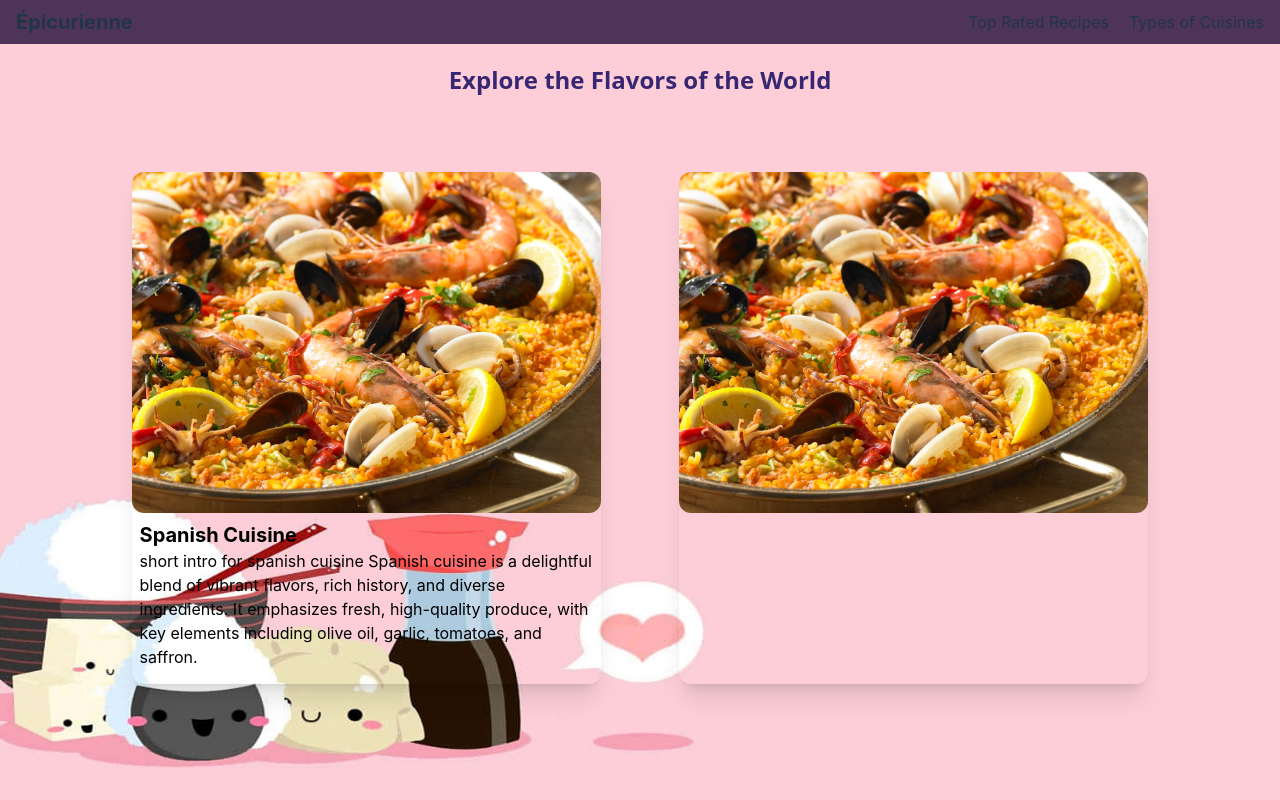
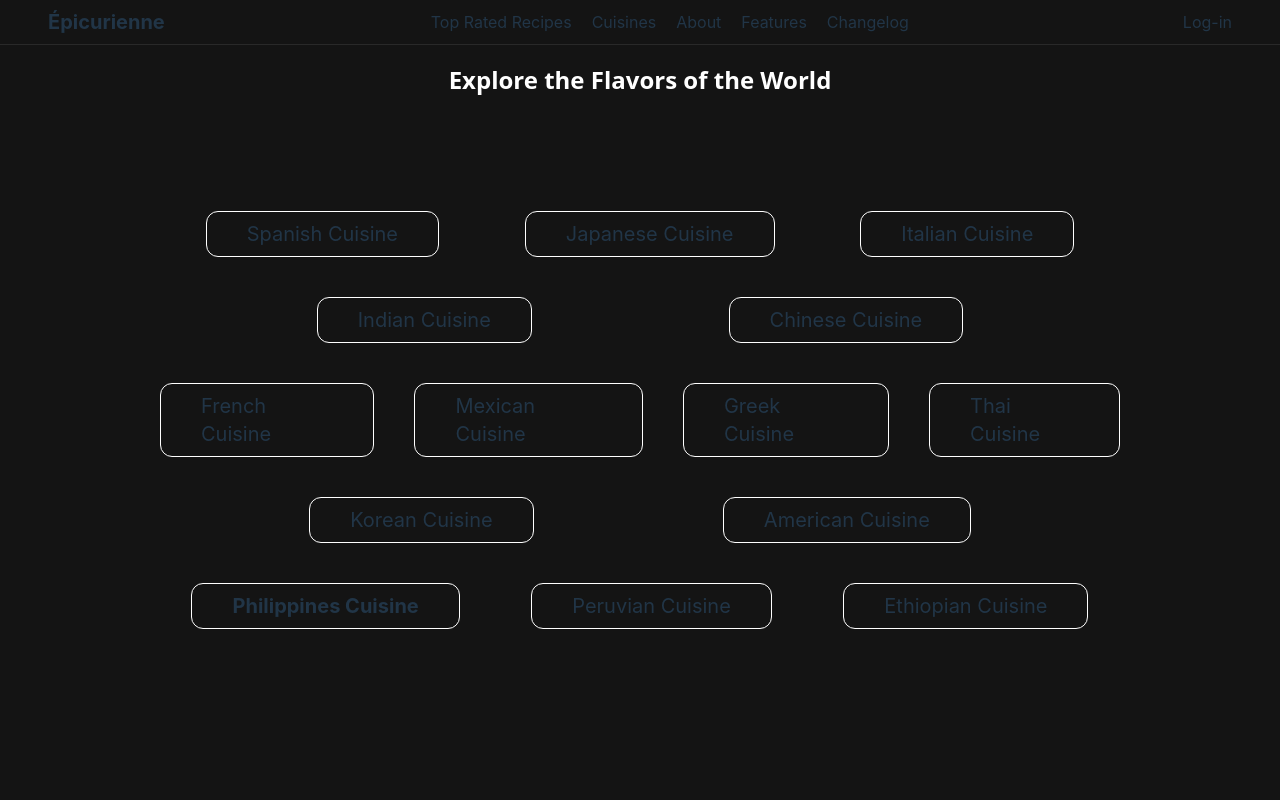
Before and after one commit to Meliorasimp/RecipeApp, a React (Vite) app in the folder client/: page /cuisines in a window 1280 px wide. Built offline with nearby package versions, Linux system fonts and the light colour scheme.

Commit message:
Updated the Cuisines page

```diff
--- a/client/src/components/Navbar.jsx
+++ b/client/src/components/Navbar.jsx
@@ -14,10 +14,16 @@ const Navbar = () => {
   return (
     <div className='navbar-background z-50'>
       <div className='flex justify-between items-center m-2'>
-        <h1 className='font-bold text-xl ml-2 cursor-pointer' onClick={handleHomePageClick}>Épicurienne</h1>
-        <div className='flex gap-5 mr-2 '>
+        <h1 className='font-bold text-xl ml-10 cursor-pointer' onClick={handleHomePageClick}>Épicurienne</h1>
+        <div className='flex gap-5 mr-2 justify-center items-center'>
             <h1 className='cursor-pointer hover:text-orange-300'>Top Rated Recipes</h1>
-            <h1 className='cursor-pointer hover:text-orange-300' onClick={handleCuisineClick}>Types of Cuisines</h1>
+            <h1 className='cursor-pointer hover:text-orange-300' onClick={handleCuisineClick}>Cuisines</h1>
+            <h1 className='cursor-pointer hover:text-orange-300'>About</h1>
+            <h1 className='cursor-pointer hover:text-orange-300'>Features</h1>
+            <h1 className='cursor-pointer hover:text-orange-300'>Changelog</h1>
+        </div>
+        <div>
+          <h1 className='mr-10'>Log-in</h1>
         </div>
       </div>
     </div>
--- a/client/src/pages/Cuisines.jsx
+++ b/client/src/pages/Cuisines.jsx
@@ -5,27 +5,57 @@ const Cuisines = () => {
   return (
     <div className='homepage-background flex justify-center items-center relative flex-col'>
         <h1 className='mb-4 mt-4 absolute top-12 homepage-text-color font-bold text-2xl'>Explore the Flavors of the World</h1>
-        <div className='h-4/5 w-11/12 flex flex-wrap justify-evenly items-center mt-14'>
-          <div className='group h-4/5 w-2/5 [perspective: 1000px]'>
-            <div className='relative h-full w-full rounded-xl shadow-xl [transform-style: preserve-3d] group-hover:[transform:rotateY(180deg)] transition-all duration-700'>
-              <div className='absolute inset-0'>
-                <img src="./mixed-seafood-paella.jpg" alt="dasd" className='h-2/3 w-full  rounded-xl object-cover shadow-black/40'/>
-                <h1 className='mt-2 ml-2 text-black text-xl font-bold'>Spanish Cuisine</h1>
-                <p className='ml-2 mr-2 text-black'>short intro for spanish cuisine
-                Spanish cuisine is a delightful blend of vibrant flavors, rich history, and diverse ingredients. It emphasizes fresh, high-quality produce, with key elements including olive oil, garlic, tomatoes, and saffron.</p>
+      <div className='flex justify-center items-center flex-col h-3/4 mt-10 w-3/4 gap-10'>
+        <div className='flex justify-evenly items-center flex-row gap-10 w-full'>
+          <div>
+            <h1 className='text-xl bprder border-white border py-2 px-10 rounded-xl hover:cursor-pointer hover:bg-white hover:text-black transition-all duration-300'>Spanish Cuisine</h1>
           </div>
-              <div className='absolute inset-0 rounded-xl bg-black/40 flex justify-center items-center [transform:rotateY(180deg)] [backface-visibility:hidden]'>
-                <div className='flex'>
-                  <h1>Hello World</h1>
+          <div>
+            <h1 className='text-xl bprder border-white border py-2 px-10 rounded-xl hover:cursor-pointer hover:bg-white hover:text-black transition-all duration-300'>Japanese Cuisine</h1>
+          </div>
+          <div>
+            <h1 className='text-xl bprder border-white border py-2 px-10 rounded-xl hover:cursor-pointer hover:bg-white hover:text-black transition-all duration-300'>Italian Cuisine</h1>
           </div>
         </div>
+        <div className='flex justify-evenly items-center flex-row gap-10 w-full'>
+          <div>
+            <h1 className='text-xl bprder border-white border py-2 px-10 rounded-xl hover:cursor-pointer hover:bg-white hover:text-black transition-all duration-300'>Indian Cuisine</h1>
+          </div>
+          <div>
+            <h1 className='text-xl bprder border-white border py-2 px-10 rounded-xl hover:cursor-pointer hover:bg-white hover:text-black transition-all duration-300'>Chinese Cuisine</h1>
           </div>
         </div>
-          <div className='group h-4/5 w-2/5 [perspective: 1000px]'>
-            <div className='relative h-full w-full rounded-xl shadow-xl [transform-style: preserve-3d] group-hover:[transform:rotateY(180deg)] transition-all duration-500'>
-              <div className='absolute inset-0'>
-                <img src="./mixed-seafood-paella.jpg" alt="dasd" className='h-2/3 w-full  rounded-xl object-cover shadow-black/40'/>
+        <div className='flex justify-evenly items-center flex-row gap-10 w-full'>
+          <div>
+            <h1 className='text-xl bprder border-white border py-2 px-10 rounded-xl hover:cursor-pointer hover:bg-white hover:text-black transition-all duration-300'>French Cuisine</h1>
           </div>
+          <div>
+            <h1 className='text-xl bprder border-white border py-2 px-10 rounded-xl hover:cursor-pointer hover:bg-white hover:text-black transition-all duration-300'>Mexican Cuisine</h1>
+          </div>
+          <div>
+            <h1 className='text-xl bprder border-white border py-2 px-10 rounded-xl hover:cursor-pointer hover:bg-white hover:text-black transition-all duration-300'>Greek Cuisine</h1>
+          </div>
+          <div>
+            <h1 className='text-xl bprder border-white border py-2 px-10 rounded-xl hover:cursor-pointer hover:bg-white hover:text-black transition-all duration-300'>Thai Cuisine</h1>
+          </div>
+        </div>
+        <div className='flex justify-evenly items-center flex-row gap-10 w-full'>
+          <div>
+            <h1 className='text-xl bprder border-white border py-2 px-10 rounded-xl hover:cursor-pointer hover:bg-white hover:text-black transition-all duration-300'>Korean Cuisine</h1>
+          </div>
+          <div>
+            <h1 className='text-xl bprder border-white border py-2 px-10 rounded-xl hover:cursor-pointer hover:bg-white hover:text-black transition-all duration-300'>American Cuisine</h1>
+          </div>
+        </div>
+        <div className='flex justify-evenly items-center flex-row gap-10 w-full'>
+          <div>
+            <h1 className='text-xl bprder border-white border py-2 px-10 rounded-xl font-bold hover:cursor-pointer hover:bg-white hover:text-black transition-all duration-300'>Philippines Cuisine</h1>
+          </div>
+          <div>
+            <h1 className='text-xl bprder border-white border py-2 px-10 rounded-xl hover:cursor-pointer hover:bg-white hover:text-black transition-all duration-300'>Peruvian Cuisine</h1>
+          </div>
+          <div>
+            <h1 className='text-xl bprder border-white border py-2 px-10 rounded-xl hover:cursor-pointer hover:bg-white hover:text-black transition-all duration-300'>Ethiopian Cuisine</h1>
           </div>
         </div>
       </div>
--- a/client/src/pages/Homepage.jsx
+++ b/client/src/pages/Homepage.jsx
@@ -18,8 +18,9 @@ const Homepage = () => {
   return (
     <div className='homepage-background flex justify-center items-center overflow-auto'>
       <div className='flex justify-center items-center mb-48 flex-col overflow-auto relative'>
-        <h1 className='homepage-text-color font-bold text-4xl mb-3'>Create your own Recipe</h1>
-        <h1 className='homepage-text-color font-bold text-4xl mb-10'>Let others know your culinary Magic!</h1>
+        <h1 className='homepage-text-color font-bold text-4xl mb-3'>Create your own Recipe And</h1>
+        <h1 className='homepage-text-color font-bold text-4xl mb-3'>Let others know your culinary Magic!</h1>
+        <p className='mb-10'></p>
       </div>
       {showRegister && <Register
       onClose={handleRegister}
@@ -28,7 +29,7 @@ const Homepage = () => {
       {showLogin && <Login
       onLogin={handleLogin}
       />}
-      <button className='homepage-button-color mt-5 w-96 rounded-xl p-3 absolute top-80' onClick={handleRegister}>Start Cookin'!</button>
+      <button className='homepage-button-color mt-5 w-96 rounded-xl p-3 absolute top-80 text-xl' onClick={handleRegister}>Start Cookin'!</button>
     </div>
   )
 }
--- a/client/src/styles/homepagestyles.css
+++ b/client/src/styles/homepagestyles.css
@@ -2,7 +2,7 @@ body, html {
     overflow: hidden;
 }
 .homepage-background {
-    background-image: url('/realnatalaga.jpg');
+    background-color: #141414;
     background-size:cover;
     background-repeat: no-repeat;
     height:100vh;
@@ -14,7 +14,7 @@ body, html {
 }
 
 .homepage-text-color {
-    color: #372772;
+    color: white;
     font-family:system-ui, -apple-system, BlinkMacSystemFont, 'Segoe UI', Roboto, Oxygen, Ubuntu, Cantarell, 'Open Sans', 'Helvetica Neue', sans-serif
 }
 
--- a/client/src/styles/navbarstyles.css
+++ b/client/src/styles/navbarstyles.css
@@ -1,5 +1,5 @@
 .navbar-background {
-    background-color: #4F345A;
+    border-bottom: 1px solid #292929;
     position: fixed;
     width: 100%;
 }
```
Lines whose indentation alone changed are shown as unchanged.
